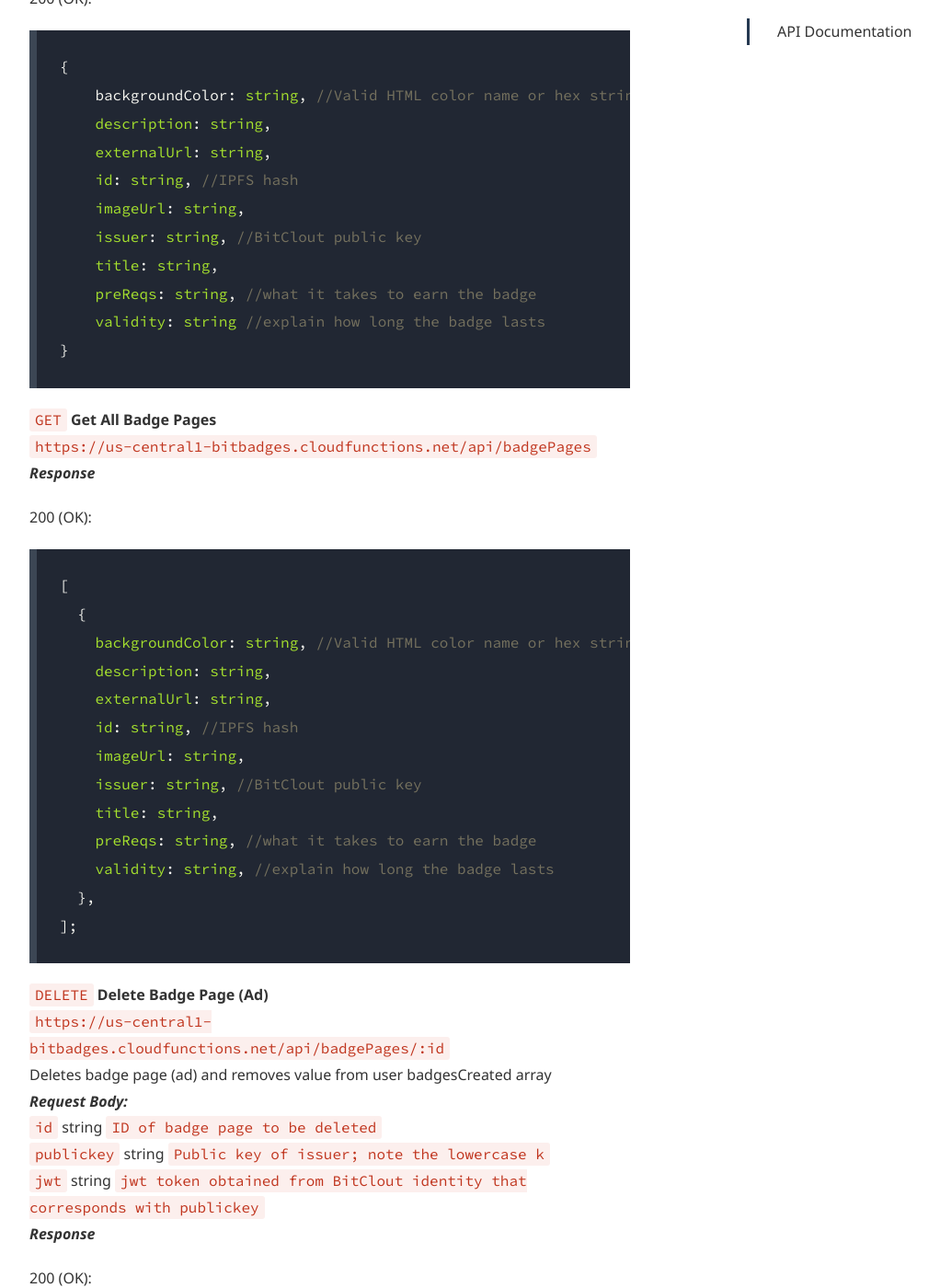
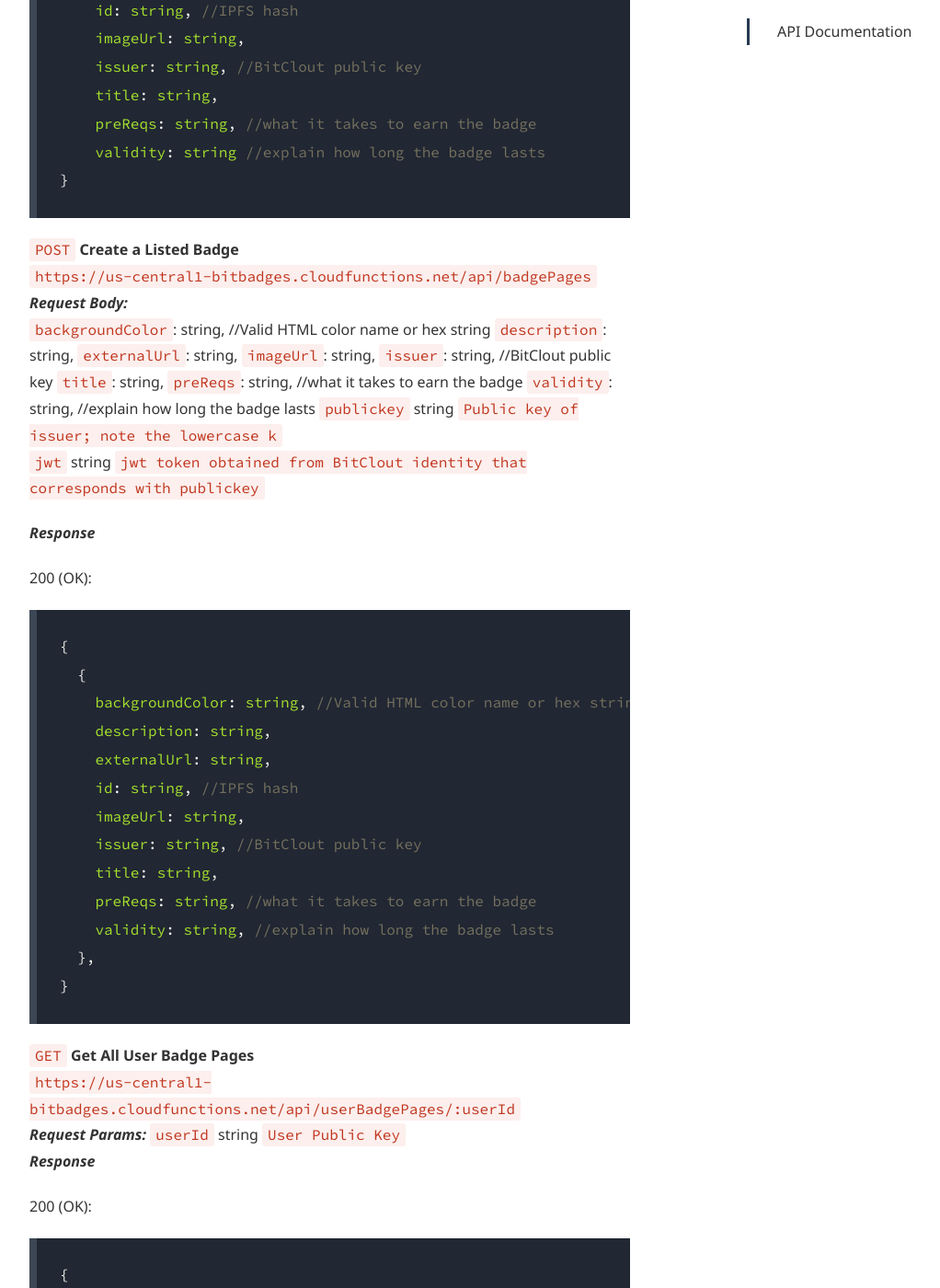
Before and after one commit to BitBadges/bitbadges.github.io, a Jekyll site: the page built from api.md, in a window 1280 px wide and 1400 px high, scrolled down 7741 px. Shown: the whole window at 92% size, without its empty margins (38-1060 px from the left). Built offline with Jekyll 4.4.1, drawn with Linux system fonts in a browser that asks for light colours; some web fonts are replaced; some of the changed text lies outside the part shown.

````diff
--- a/api.md
+++ b/api.md
@@ -254,14 +248,26 @@ Declines a badge by removing it from badgesPending
 }
 ```
 
-`GET` **Get All Badge Pages**
+`POST` **Create a Listed Badge**
 `https://us-central1-bitbadges.cloudfunctions.net/api/badgePages`
+**_Request Body:_**
+`backgroundColor`: string, //Valid HTML color name or hex string
+`description`: string,
+`externalUrl`: string,
+`imageUrl`: string,
+`issuer`: string, //BitClout public key
+`title`: string,
+`preReqs`: string, //what it takes to earn the badge
+`validity`: string, //explain how long the badge lasts
+`publickey` string `Public key of issuer; note the lowercase k`
+`jwt` string `jwt token obtained from BitClout identity that corresponds with publickey`
+
 **_Response_**
 
 > 200 (OK):
 
 ```javascript
-[
+{
   {
     backgroundColor: string, //Valid HTML color name or hex string
     description: string,
@@ -273,14 +279,39 @@ Declines a badge by removing it from badgesPending
     preReqs: string, //what it takes to earn the badge
     validity: string, //explain how long the badge lasts
   },
-];
+}
 ```
 
-`DELETE` **Delete Badge Page (Ad)**
+`GET` **Get All User Badge Pages**
+`https://us-central1-bitbadges.cloudfunctions.net/api/userBadgePages/:userId`
+**_Request Params:_** `userId` string `User Public Key`
+**_Response_**
+
+> 200 (OK):
+
+```javascript
+{
+  badgePages: [
+    {
+      backgroundColor: string, //Valid HTML color name or hex string
+      description: string,
+      externalUrl: string,
+      id: string, //IPFS hash
+      imageUrl: string,
+      issuer: string, //BitClout public key
+      title: string,
+      preReqs: string, //what it takes to earn the badge
+      validity: string, //explain how long the badge lasts
+    },
+  ];
+}
+```
+
+`DELETE` **Delete Listed Badge for Offer**
 `https://us-central1-bitbadges.cloudfunctions.net/api/badgePages/:id`
-Deletes badge page (ad) and removes value from user badgesCreated array
+Deletes a listed badge and removes value from user badgesListed array
 **_Request Body:_**
-`id` string `ID of badge page to be deleted`
+`id` string `ID of listed badge to be deleted`
 `publickey` string `Public key of issuer; note the lowercase k`
 `jwt` string `jwt token obtained from BitClout identity that corresponds with publickey`
 **_Response_**
@@ -293,22 +324,66 @@ Deletes badge page (ad) and removes value from user badgesCreated array
 }
 ```
 
-> 400 (Bad Request)
+`GET` **Get Collection**
+`https://us-central1-bitbadges.cloudfunctions.net/api/collections/:userId/:name`
+**_Request Params:_** `userId` string `User Public Key`
+`name` string `Collection name you wish to get`
+**_Response_**
+
+> 200 (OK):
 
 ```javascript
 {
-  general: 'Error message';
-}
+  backgroundColor: string,
+  badges: string array, //ids of badges on the given page
+  dateCreated: number,
+  description: string,
+  imageUrl: string,
+  isVisible: boolean, //always true for now
+  issuers: string array, //array of all public keys in DB
+  name: string,
+  receivedColelction: boolean, //true if made up of received badges, false if issued badges
+  recipients: string array //array of all public keys in DB
+};
 ```
 
-`POST` **Create Profile Page**
-`https://us-central1-bitbadges.cloudfunctions.net/api/users/portfolioPages`
-Adds a profile page at location pageNum and shifts all other pages greater or equal up one location.
+
+`GET` **Get All Collections for a User**
+`https://us-central1-bitbadges.cloudfunctions.net/api/collections/:userId`
+**_Request Params:_** `userId` string `User Public Key`
+**_Response_**
+
+> 200 (OK):
+
+```javascript
+{
+  collections: [
+    {
+      backgroundColor: string,
+      badges: string array, //ids of badges on the given page
+      dateCreated: number,
+      description: string,
+      imageUrl: string,
+      isVisible: boolean, //always true for now
+      issuers: string array, //array of all public keys in DB
+      name: string,
+      receivedColelction: boolean, //true if made up of received badges, false if issued badges
+      recipients: string array //array of all public keys in DB
+    }
+  ]
+};
+```
+
+
+`POST` **Create Collection**
+`https://us-central1-bitbadges.cloudfunctions.net/api/users/createCollection`
+Creates a collection for a user. If receivedCollection is true, it is a collection of received badges. If not, a collection of issued badges instead. Name must be unique from other collections a user creates.
 **_Request Body:_**
 `description` string `description of current page; defaults to empty string if none provided`
 `badges` array `String array with all badges to showcase on the profile page; must be valid badges received by user`
-`pageTitle` string
-`pageNum` number `Display index location of page; think of pages like an array that starts at index 0`
+`name` string
+`receivedCollection` boolean
+`imageUrl` string
 `jwt` string `jwt token obtained from BitClout identity that corresponds with publickey`
 `publickey` string `Public key of issuer; note the lowercase k`
 **_Response_**
@@ -317,17 +392,24 @@ Adds a profile page at location pageNum and shifts all other pages greater or eq
 
 ```javascript
 {
-    pageTitle: string,
-    pageNum: Number,
-    badges: [string array]
+    backgroundColor: string,
+    badges: string array, //ids of badges on the given page
+    dateCreated: number,
+    description: string,
+    imageUrl: string,
+    isVisible: boolean, //always true for now
+    issuers: string array, //array of all public keys in DB
+    name: string,
+    receivedColelction: boolean, //true if made up of received badges, false if issued badges
+    recipients: string array //array of all public keys in DB
 }
 ```
 
-`DELETE` **Delete Profile Page**
-`https://us-central1-bitbadges.cloudfunctions.net/api/users/portfolioPages`
-Deletes a page from a user's portfolio
+`DELETE` **Delete Collection**
+`https://us-central1-bitbadges.cloudfunctions.net/api/users/deleteCollection`
+Deletes a collection according to name specified
 **_Request Body:_**
-`pageNum` number `page location to be deleted`
+`name` string `name of collection to be deleted`
 `publickey` string `Public key of issuer; note the lowercase k`
 `jwt` string `jwt token obtained from BitClout identity that corresponds with publickey`
 **_Response_**
````
Also changed, not shown: other parts of api.md (+3 -9 lines), database.md (+22 -12 lines).
